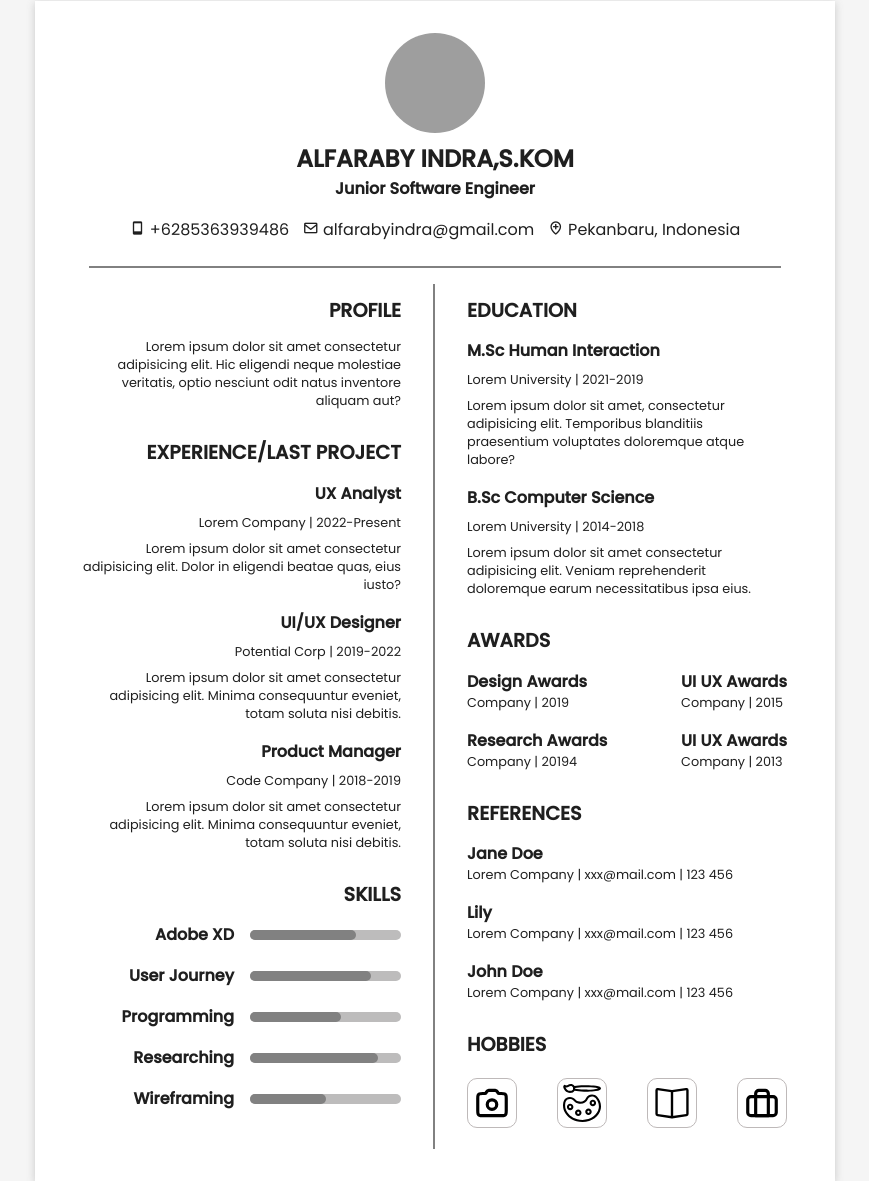
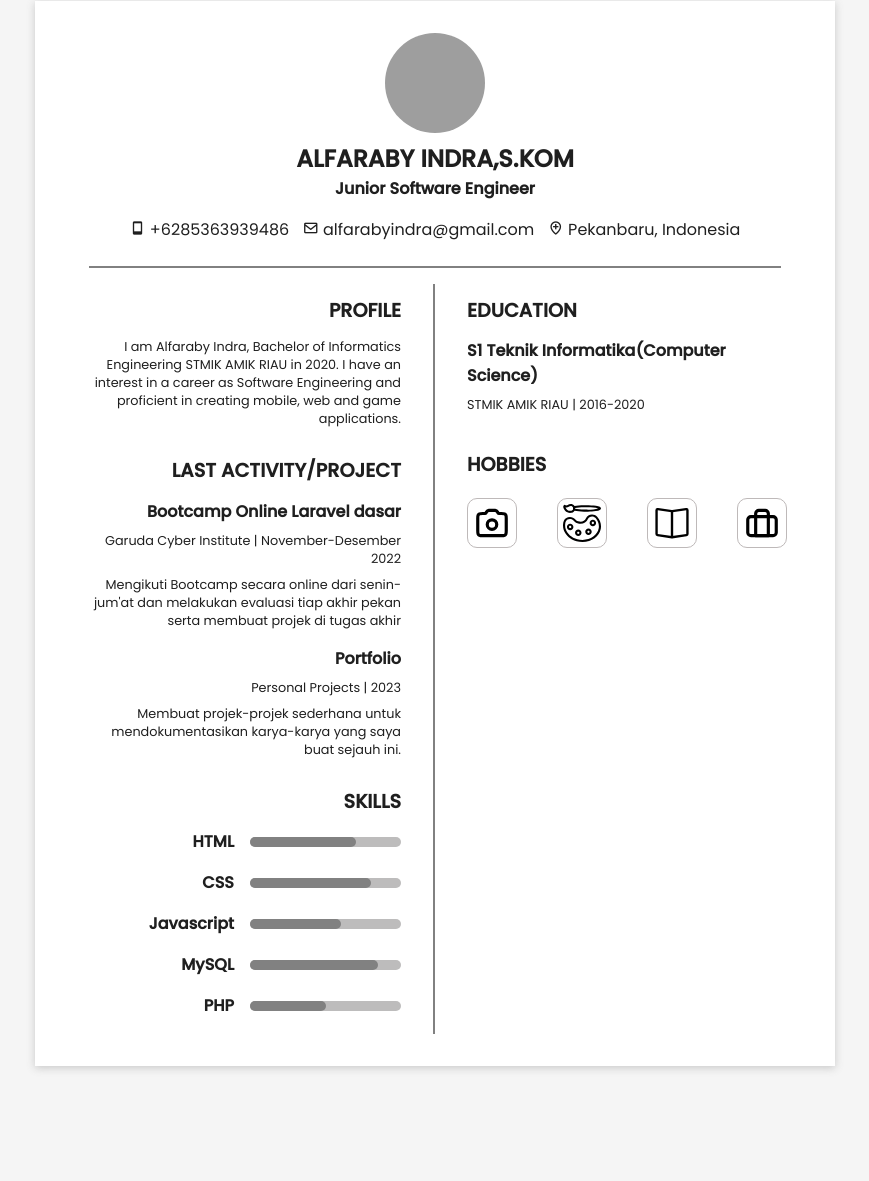
Before and after one commit to alfarabygit/resume-responsive, a plain HTML site: page index.html in a window 1280 px wide. Shown: the part 31-1212 px from the top of the page, without its empty margins (205-1074 px from the left). After the commit the page ends 1129 px from the top, so only its background shows below. Drawn offline with nearby package versions, Linux system fonts and the light colour scheme; grey boxes are pictures that could not be loaded.

Commit message:
update code

```diff
--- a/index.html
+++ b/index.html
@@ -29,57 +29,52 @@
           <div class="card-resume">
             <h3>Profile</h3>
             <div class="detail profile">
-              <p>Lorem ipsum dolor sit amet consectetur adipisicing elit. Hic eligendi neque molestiae veritatis, optio nesciunt odit natus inventore aliquam aut?</p>
+              <p>I am Alfaraby Indra, Bachelor of Informatics Engineering STMIK AMIK RIAU in 2020. I have an interest in a career as Software Engineering and proficient in creating mobile, web and game applications.</p>
             </div>
           </div>
           <!-- experience / project -->
           <div class="card-resume">
-            <h3>Experience/Last Project</h3>
+            <h3>Last Activity/Project</h3>
             <div class="detail experience">
-              <h4>UX Analyst</h4>
-              <p class="subdetail">Lorem Company | 2022-Present</p>
-              <p>Lorem ipsum dolor sit amet consectetur adipisicing elit. Dolor in eligendi beatae quas, eius iusto?</p>
+              <h4>Bootcamp Online Laravel dasar</h4>
+              <p class="subdetail">Garuda Cyber Institute | November-Desember 2022</p>
+              <p>Mengikuti Bootcamp secara online dari senin-jum'at dan melakukan evaluasi tiap akhir pekan serta membuat projek di tugas akhir</p>
             </div>
             <div class="detail experience">
-              <h4>UI/UX Designer</h4>
-              <p class="subdetail">Potential Corp | 2019-2022</p>
-              <p>Lorem ipsum dolor sit amet consectetur adipisicing elit. Minima consequuntur eveniet, totam soluta nisi debitis.</p>
-            </div>
-            <div class="detail experience">
-              <h4>Product Manager</h4>
-              <p class="subdetail">Code Company | 2018-2019</p>
-              <p>Lorem ipsum dolor sit amet consectetur adipisicing elit. Minima consequuntur eveniet, totam soluta nisi debitis.</p>
+              <h4>Portfolio</h4>
+              <p class="subdetail">Personal Projects | 2023</p>
+              <p>Membuat projek-projek sederhana untuk mendokumentasikan karya-karya yang saya buat sejauh ini.</p>
             </div>
           </div>
           <!-- skills -->
           <div class="card-resume">
             <h3>Skills</h3>
             <div class="detail skills">
-              <h4>Adobe XD</h4>
+              <h4>HTML</h4>
               <div class="skills-bar">
                 <span class="skills-fill adobe"></span>
               </div>
             </div>
             <div class="detail skills">
-              <h4>User Journey</h4>
+              <h4>CSS</h4>
               <div class="skills-bar">
                 <span class="skills-fill journey"></span>
               </div>
             </div>
             <div class="detail skills">
-              <h4>Programming</h4>
+              <h4>Javascript</h4>
               <div class="skills-bar">
                 <span class="skills-fill programming"></span>
               </div>
             </div>
             <div class="detail skills">
-              <h4>Researching</h4>
+              <h4>MySQL</h4>
               <div class="skills-bar">
                 <span class="skills-fill researching"></span>
               </div>
             </div>
             <div class="detail skills">
-              <h4>Wireframing</h4>
+              <h4>PHP</h4>
               <div class="skills-bar">
                 <span class="skills-fill wireframing"></span>
               </div>
@@ -92,18 +87,12 @@
           <div class="card-resume">
             <h3>Education</h3>
             <div class="detail education">
-              <h4>M.Sc Human Interaction</h4>
-              <p class="subdetail">Lorem University | 2021-2019</p>
-              <p>Lorem ipsum dolor sit amet, consectetur adipisicing elit. Temporibus blanditiis praesentium voluptates doloremque atque labore?</p>
-            </div>
-            <div class="detail education">
-              <h4>B.Sc Computer Science</h4>
-              <p class="subdetail">Lorem University | 2014-2018</p>
-              <p>Lorem ipsum dolor sit amet consectetur adipisicing elit. Veniam reprehenderit doloremque earum necessitatibus ipsa eius.</p>
+              <h4>S1 Teknik Informatika(Computer Science)</h4>
+              <p class="subdetail">STMIK AMIK RIAU | 2016-2020</p>
             </div>
           </div>
           <!-- awards -->
-          <div class="card-resume">
+          <!-- <div class="card-resume">
             <h3>Awards</h3>
             <div class="detail awards">
               <div class="awards-subdetail">
@@ -125,9 +114,9 @@
                 <p>Company | 2013</p>
               </div>
             </div>
-          </div>
+          </div> -->
           <!-- reference -->
-          <div class="card-resume">
+          <!-- <div class="card-resume">
             <h3>References</h3>
             <div class="detail references">
               <h4>Jane Doe</h4>
@@ -141,7 +130,7 @@
               <h4>John Doe</h4>
               <p>Lorem Company | xxx@mail.com | 123 456</p>
             </div>
-          </div>
+          </div> -->
           <!-- Hobbies -->
           <div class="card-resume">
             <h3>Hobbies</h3>
```
Also changed, not shown: 1 other file.
